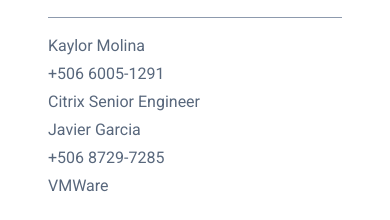
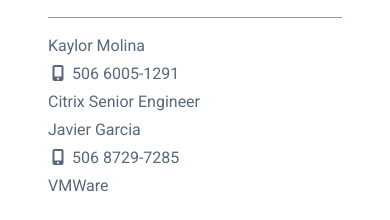
Before and after one commit to Rloria7/john, a plain HTML site: page index.html in a window 390 px wide. Shown: the part 5363-5583 px from the top of the page. Drawn offline with Linux system fonts and the light colour scheme.

Commit message:
phone icons

```diff
--- a/index.html
+++ b/index.html
@@ -323,10 +323,10 @@
 						    <div class="resume-section-content">
 							    <ul class="list-unstyled">
 								    <li class="mb-1">Kaylor Molina</li>
-								    <li class="mb-1">+506 6005-1291</li>
+								    <li class="mb-1"><i class="fas fa-mobile-alt"></i> 506 6005-1291</li>
 								    <li class="mb-1">Citrix Senior Engineer</li>
 									<li class="mb-1">Javier Garcia</li>
-									<li class="mb-1">+506 8729-7285</li>
+									<li class="mb-1"><i class="fas fa-mobile-alt"></i> 506 8729-7285</li>
 									<li class="mb-1">VMWare</li>
 							    </ul>
 						    </div>
```
